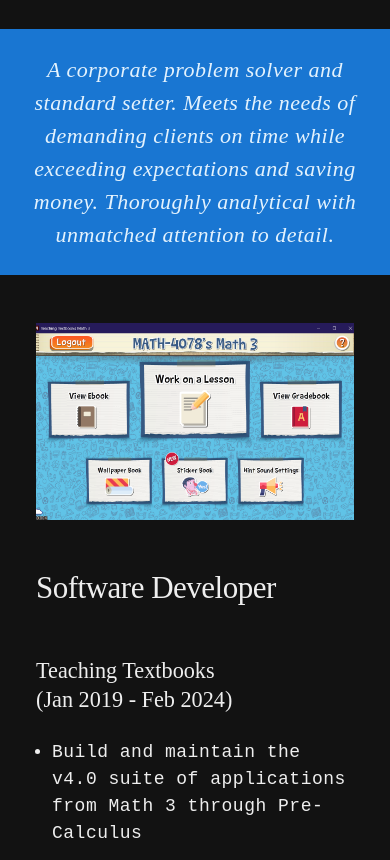
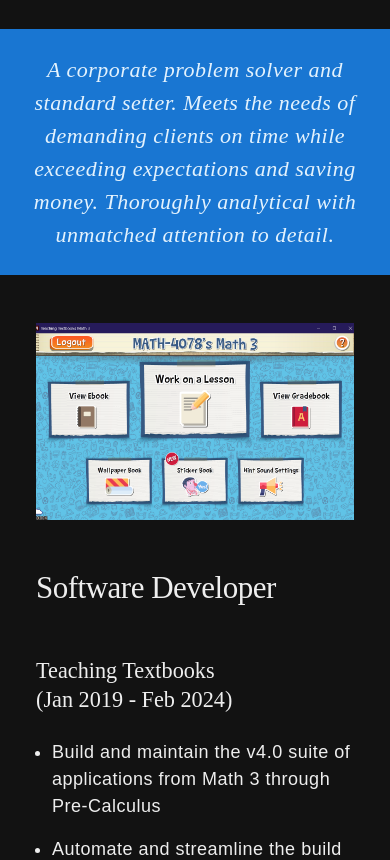
Before and after one commit to jmcscript/jmcscript.github.io, a website: page index.html in a window 390 px wide. Shown: the part 220-1080 px from the top of the page. Drawn offline with nearby package versions, Linux system fonts and the light colour scheme.

Commit message:
fix: remove monospace font rule for phones

```diff
--- a/style.css
+++ b/style.css
@@ -304,10 +304,6 @@
 }
 
 @media screen and (width <=480px) {
-  body {
-    font-family: monospace;
-  }
-
   img {
     border-radius: unset;
   }
```
Also changed, not shown: index.html (+2 -2 lines).
